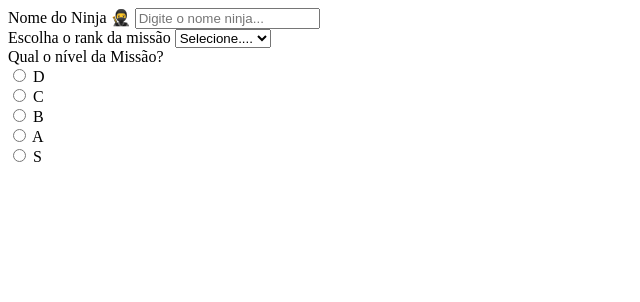
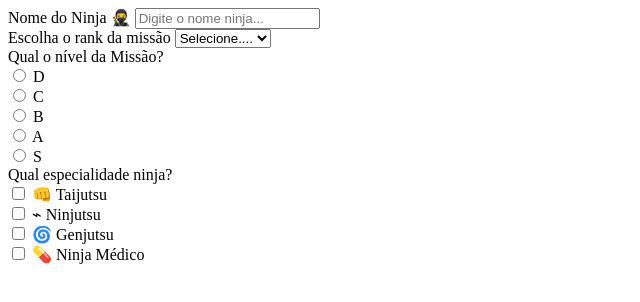
Before and after one commit to PedrohBrito/progresso-html, a plain HTML site: page pages/formulario.html in a window 1280 px wide. Shown: the whole page, without its empty margins (0-640 px from the left). Drawn offline with Linux system fonts and the light colour scheme.

Commit message:
feat: Conclui a quarta  parte da missão ninja

```diff
--- a/pages/formulario.html
+++ b/pages/formulario.html
@@ -61,6 +61,39 @@
                     S
                 </label>
             </div>
+
+            <div class="especialidade">
+                <label for="especialidade">Qual especialidade ninja?</label>
+
+            </div>
+
+            <div>
+                <label for="especialidade">
+                    <input type="checkbox" name="especialidade" value="taijutsu" />
+                    👊 Taijutsu
+                </label>
+            </div>
+
+            <div>
+                <label for="especialidade">
+                    <input type="checkbox" name="especialidade" value="ninjutsu" />
+                    ⌁ Ninjutsu
+                </label>
+            </div>
+
+            <div>
+                <label for="especialidade">
+                    <input type="checkbox" name="especialidade" value="genjutsu" />
+                    🌀 Genjutsu
+                </label>
+            </div>
+
+            <div>
+                <label for="especialidade">
+                    <input type="checkbox" name="especialidade" value="medico" />
+                    💊 Ninja Médico
+                </label>
+            </div>
         </div>
     </form>
 </body>
```
